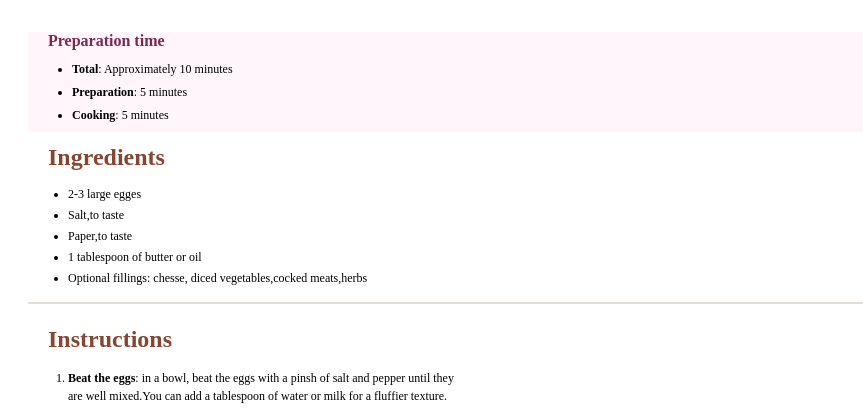
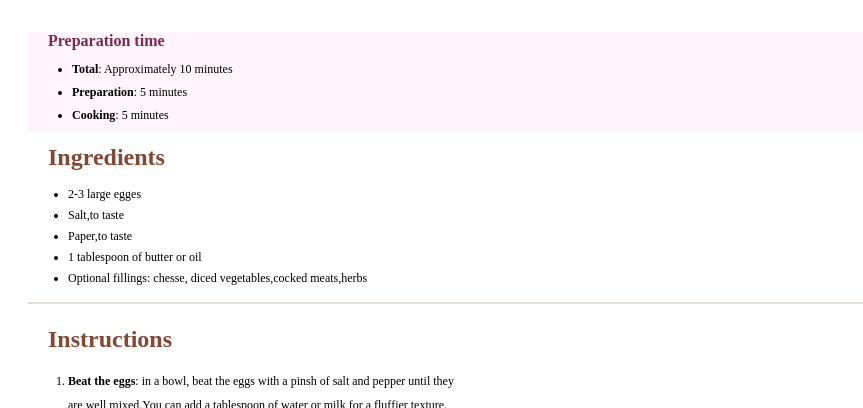
Before and after one commit to ginhxh/recpies, a plain HTML site: page index.html in a window 1280 px wide. Shown: the part 485-893 px from the top of the page, without its empty margins (0-863 px from the left). Drawn offline with Linux system fonts and the light colour scheme.

Commit message:
Update style.css

```diff
--- a/style.css
+++ b/style.css
@@ -74,7 +74,7 @@ hr {
 .ol li {
   font-size: 12px;
   margin-bottom: 6px;
-  width: 400px; line-height: 1.5;
+  width: 400px; line-height: 2;
 }
 span {
   font-weight: 900;
```
